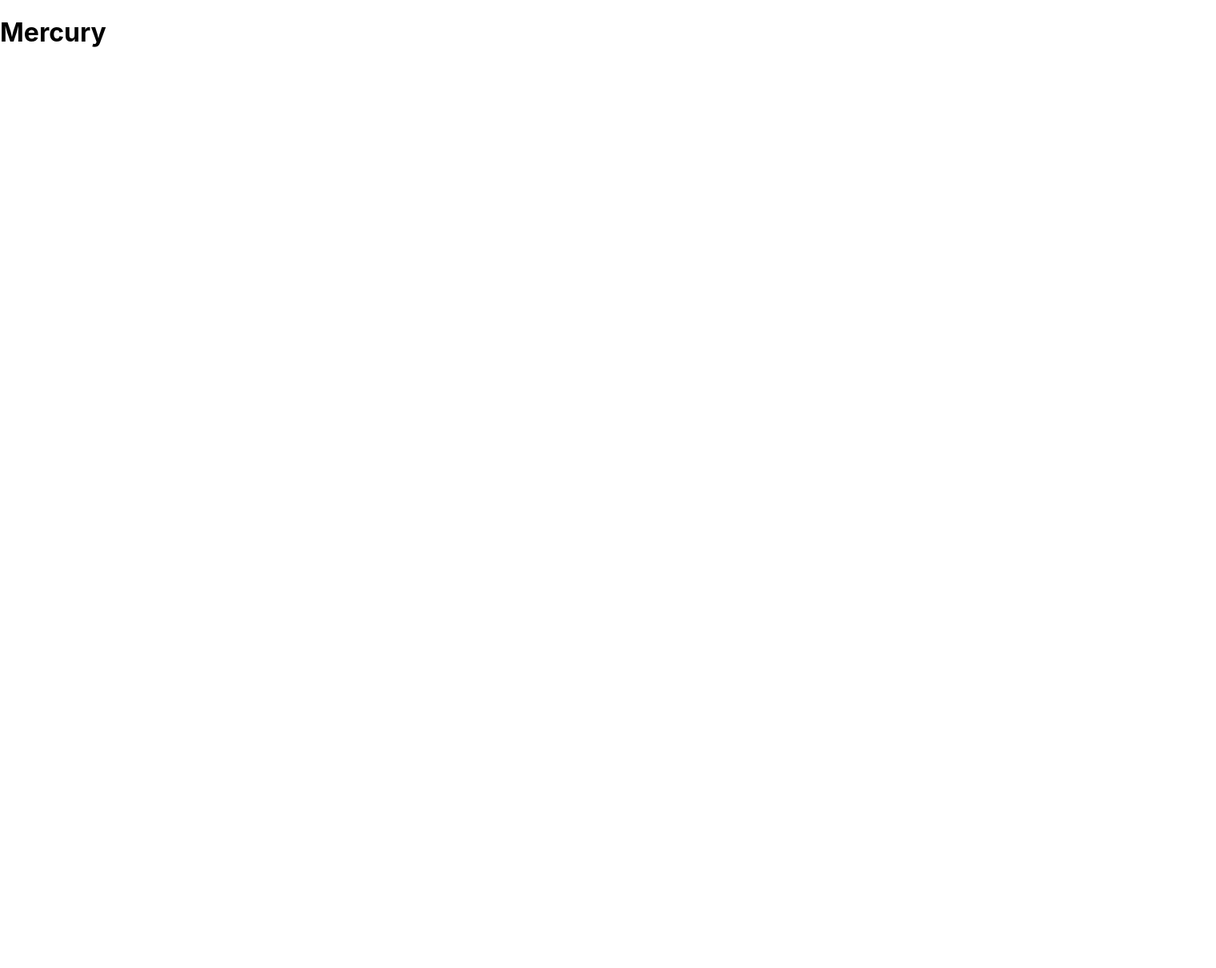
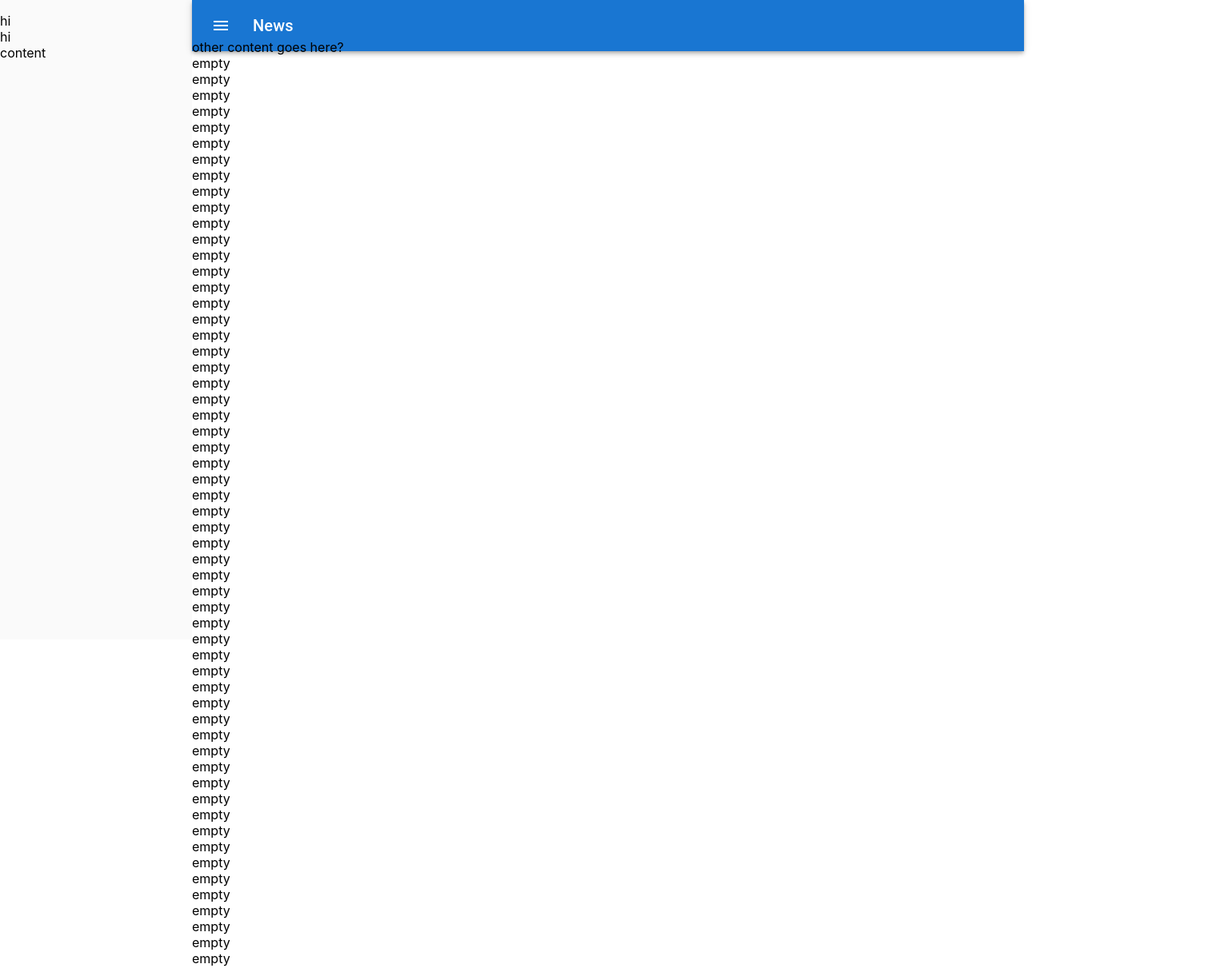
Before and after one commit to at185301/aloha-mercury, a Next.js app: page /mercury in a window 1280 px wide. Shown: the top 1211 px of the page at 80% size, 1520 px wide, since content can reach past the window. Before the commit the page ends 800 px from the top, so only its background shows below. Built offline with nearby package versions, Linux system fonts and the light colour scheme.

Commit message:
added full MaterialUI, Fixed basic visual layout

```diff
--- a/components/Mercury.tsx
+++ b/components/Mercury.tsx
@@ -0,0 +1,54 @@
+import {
+    AppBar,
+    Box,
+    Button,
+    IconButton,
+    Link,
+    Toolbar,
+    Typography,
+} from "@mui/material";
+import MenuIcon from "@mui/icons-material/Menu";
+import styles from "../styles/Mercury.module.css";
+const MercuryLeftRail = () => {
+    return (
+        <Box className={styles.mercury_left_panel_nav}>
+            hi
+            <div className={styles.mercury_left_rail}>
+                hi
+                <div>content</div>
+            </div>
+            <Link></Link>
+        </Box>
+    );
+};
+export const MercuryGlobalHeader = () => {
+    return (
+        <Box className={styles.mercury_global_header}>
+            <AppBar
+                position="static"
+                className={styles.mercury_global_header_internal}
+            >
+                <Toolbar className={styles.mercury_global_header_toolbar}>
+                    <IconButton
+                        size="large"
+                        edge="start"
+                        color="inherit"
+                        aria-label="menu"
+                        sx={{ mr: 2 }}
+                        className={styles.mercury_global_header_hamburger_menu}
+                    >
+                        <MenuIcon />
+                    </IconButton>
+                    <Typography
+                        variant="h6"
+                        component="div"
+                        sx={{ flexGrow: 1 }}
+                    >
+                        News
+                    </Typography>
+                </Toolbar>
+            </AppBar>
+        </Box>
+    );
+};
+export default MercuryLeftRail;
--- a/package.json
+++ b/package.json
@@ -9,9 +9,13 @@
         "lint": "next lint"
     },
     "dependencies": {
+        "@emotion/react": "^11.9.3",
+        "@emotion/styled": "^11.9.3",
+        "@mui/icons-material": "^5.8.4",
+        "@mui/material": "^5.8.7",
+        "express": "^4.18.1",
         "graphql": "^16.5.0",
         "next": "12.1.6",
-        "express": "^4.18.1",
         "npm-run-all": "^4.1.5",
         "react": "18.2.0",
         "react-dom": "18.2.0"
--- a/pages/mercury.tsx
+++ b/pages/mercury.tsx
@@ -1,18 +1,101 @@
 import type { NextPage } from "next";
 import Head from "next/head";
+import MercuryLeftRail, { MercuryGlobalHeader } from "../components/Mercury";
 import styles from "../styles/Mercury.module.css";
+
 const Mercury: NextPage = () => {
     return (
-        <div className={styles.container}>
+        <>
             <Head>
                 <title>mercury practice</title>
                 <meta name="description" content="mercury practice" />
                 <link rel="icon" href="/favicon.ico" />
             </Head>
             <main className={styles.main}>
-                <h1 className={styles.title}>Mercury</h1>
+                <div className={styles.mercury_left_rail_container}>
+                    <MercuryLeftRail />
+                </div>
+                    <MercuryGlobalHeader />
+                <div className={styles.mercury_main_content_container}>
+                    other content goes here?
+                    <div>empty</div>
+                    <div>empty</div>
+                    <div>empty</div>
+                    <div>empty</div>
+                    <div>empty</div>
+                    <div>empty</div>
+                    <div>empty</div>
+                    <div>empty</div>
+                    <div>empty</div>
+                    <div>empty</div>
+                    <div>empty</div>
+                    <div>empty</div>
+                    <div>empty</div>
+                    <div>empty</div>
+                    <div>empty</div>
+                    <div>empty</div>
+                    <div>empty</div>
+                    <div>empty</div>
+                    <div>empty</div>
+                    <div>empty</div>
+                    <div>empty</div>
+                    <div>empty</div>
+                    <div>empty</div>
+                    <div>empty</div>
+                    <div>empty</div>
+                    <div>empty</div>
+                    <div>empty</div>
+                    <div>empty</div>
+                    <div>empty</div>
+                    <div>empty</div>
+                    <div>empty</div>
+                    <div>empty</div>
+                    <div>empty</div>
+                    <div>empty</div>
+                    <div>empty</div>
+                    <div>empty</div>
+                    <div>empty</div>
+                    <div>empty</div>
+                    <div>empty</div>
+                    <div>empty</div>
+                    <div>empty</div>
+                    <div>empty</div>
+                    <div>empty</div>
+                    <div>empty</div>
+                    <div>empty</div>
+                    <div>empty</div>
+                    <div>empty</div>
+                    <div>empty</div>
+                    <div>empty</div>
+                    <div>empty</div>
+                    <div>empty</div>
+                    <div>empty</div>
+                    <div>empty</div>
+                    <div>empty</div>
+                    <div>empty</div>
+                    <div>empty</div>
+                    <div>empty</div>
+                    <div>empty</div>
+                    <div>empty</div>
+                    <div>empty</div>
+                    <div>empty</div>
+                    <div>empty</div>
+                    <div>empty</div>
+                    <div>empty</div>
+                    <div>empty</div>
+                    <div>empty</div>
+                    <div>empty</div>
+                    <div>empty</div>
+                    <div>empty</div>
+                    <div>empty</div>
+                    <div>empty</div>
+                    <div>empty</div>
+                    <div>empty</div>
+                    <div>empty</div>
+                    <div>empty</div>
+                </div>
             </main>
-        </div>
+        </>
     );
 };
 export default Mercury;
```
Also changed, not shown: 2 other files (tests, documents, lock files or other folders).
